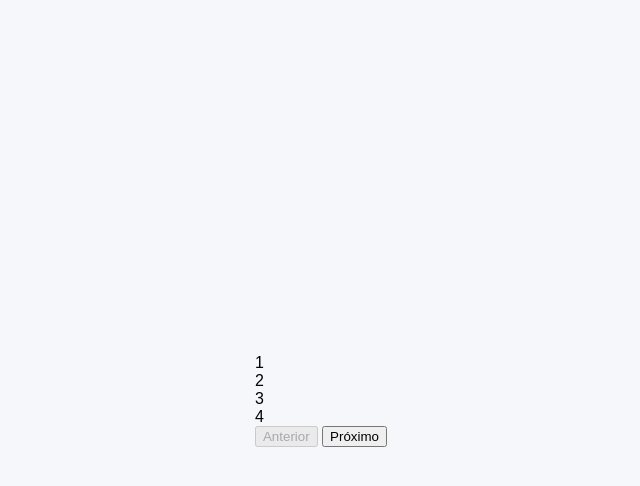
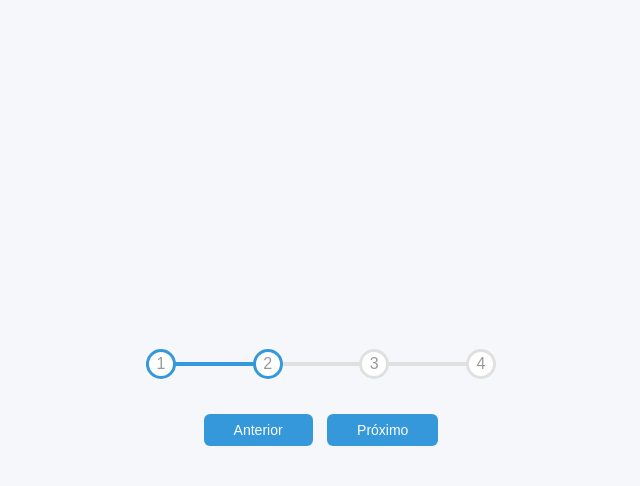
Before and after one commit to guilherme-mendonca-goncalves/progress-steps, a plain HTML site: page index.html in a window 1280 px wide. Both pictures are taken after a click on the button "Próximo". Shown: the whole page, without its empty margins (319-959 px from the left). Drawn offline with Linux system fonts and the light colour scheme; a web font is replaced by a local one.

Commit message:
Basic CSS setup

```diff
--- a/script.js
+++ b/script.js
@@ -0,0 +1,49 @@
+const progress = document.getElementById('progress');
+const prev = document.getElementById('prev');
+const next = document.getElementById('next');
+const circles = document.querySelectorAll('.circle');
+
+let currentActive = 1;
+
+const update = () => {
+  circles.forEach((circle, index) => {
+    if (index < currentActive) {
+      circle.classList.add('active');
+    } else {
+      circle.classList.remove('active');
+    }
+  });
+
+  const actives = document.querySelectorAll('.active');
+
+  progress.style.width = ((actives.length - 1) / (circles.length - 1)) * 100 + '%'
+
+  if (currentActive === 1) {
+    prev.disabled = true;
+  } else if (currentActive === circles.length) {
+    next.disabled = true;
+  } else {
+    prev.disabled = false;
+    next.disabled = false;
+  }
+}
+
+next.addEventListener('click', () => {
+  currentActive++;
+
+  if(currentActive > circles.length) {
+    currentActive = circles.length;
+  }
+
+  update();
+});
+
+prev.addEventListener('click', () => {
+  currentActive--
+
+  if(currentActive < 1) {
+    currentActive = 1;
+  }
+
+  update();
+});
--- a/style.css
+++ b/style.css
@@ -1,4 +1,9 @@
 @import url('https://fonts.googleapis.com/css?family=Muli&display=swap');
+
+:root {
+  --line-border-fill: #3498db;
+  --line-border-empaty: #e0e0e0;
+}
 
 * {
   box-sizing: border-box;
@@ -14,3 +19,82 @@ body {
   margin: 0;
   overflow: hidden;
 }
+
+.container {
+  text-align: center;
+}
+
+.progress-container {
+  display: flex;
+  justify-content: space-between;
+  margin-bottom: 30px;
+  max-width: 100%;
+  position: relative;
+  width: 350px;
+}
+
+.progress-container::before {
+  content: '';
+  background-color: var(--line-border-empaty);
+  height: 4px;
+  left: 0;
+  position: absolute;
+  top: 50%;
+  transform: translateY(-50%);
+  width: 100%;
+  z-index: -1;
+}
+
+.progress {
+  background-color: var(--line-border-fill);
+  height: 4px;
+  left: 0;
+  position: absolute;
+  top: 50%;
+  transform: translateY(-50%);
+  transition: .4s ease;
+  width: 0%;
+  z-index: -1;
+}
+
+.circle {
+  background-color: #fff;
+  color: #999;
+  border-radius: 50%;
+  height: 30px;
+  width: 30px;
+  display: flex;
+  align-items: center;
+  justify-content: center;
+  border: 3px solid var(--line-border-empaty);
+  transition: .4s ease;
+}
+
+.circle.active {
+  border-color: var(--line-border-fill);
+}
+
+.btn {
+  background-color: var(--line-border-fill);
+  border-radius: 6px;
+  border: 0;
+  color: #fff;
+  cursor: pointer;
+  font-family: inherit;
+  font-size: 14px;
+  margin: 5px;
+  padding: 8px 30px;
+}
+
+.btn.active {
+  transform: scale(0.98);
+}
+
+.btn:focus {
+  outline: 0;
+}
+
+.btn:disabled {
+  background-color: var(--line-border-empaty);
+  cursor: not-allowed;
+}
```
